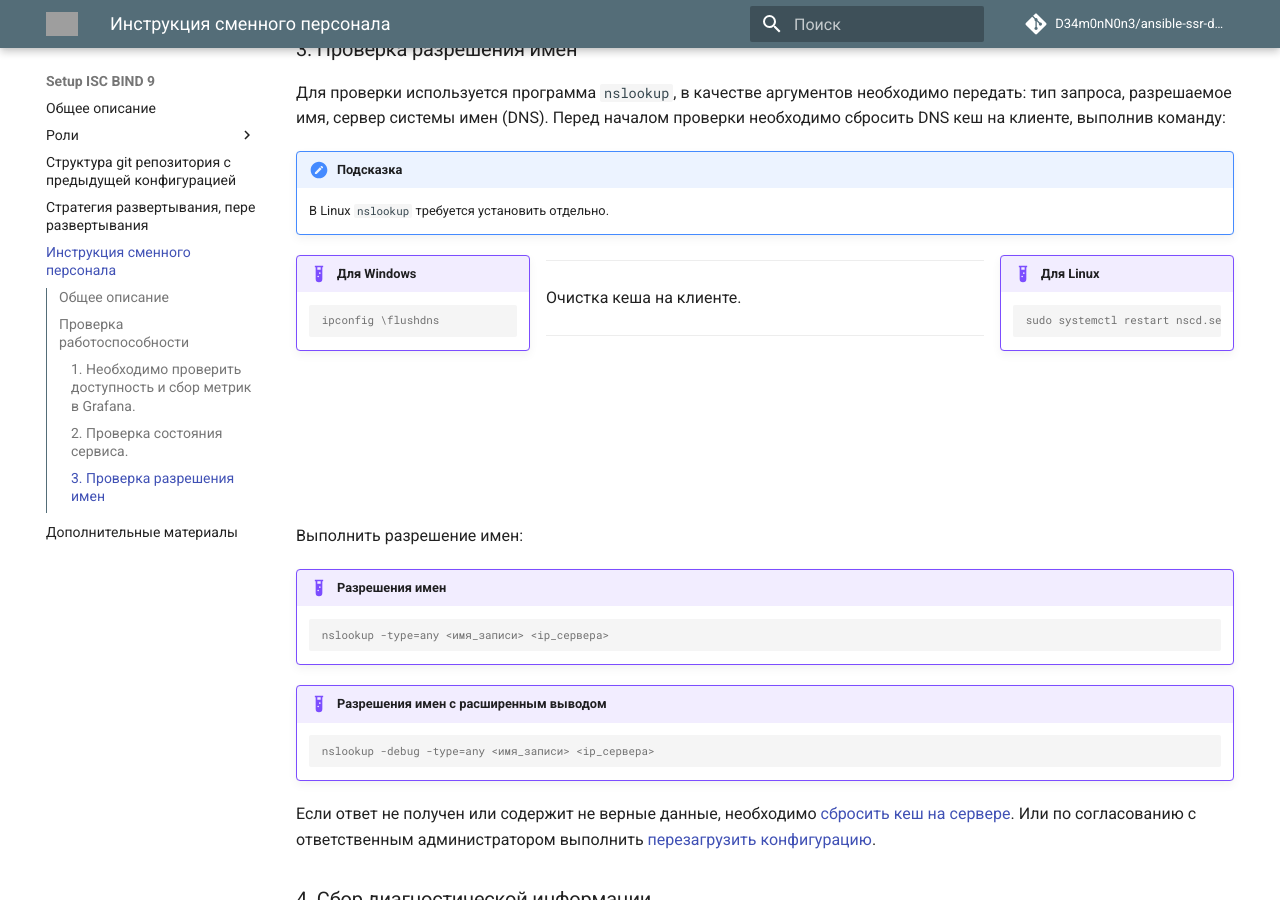
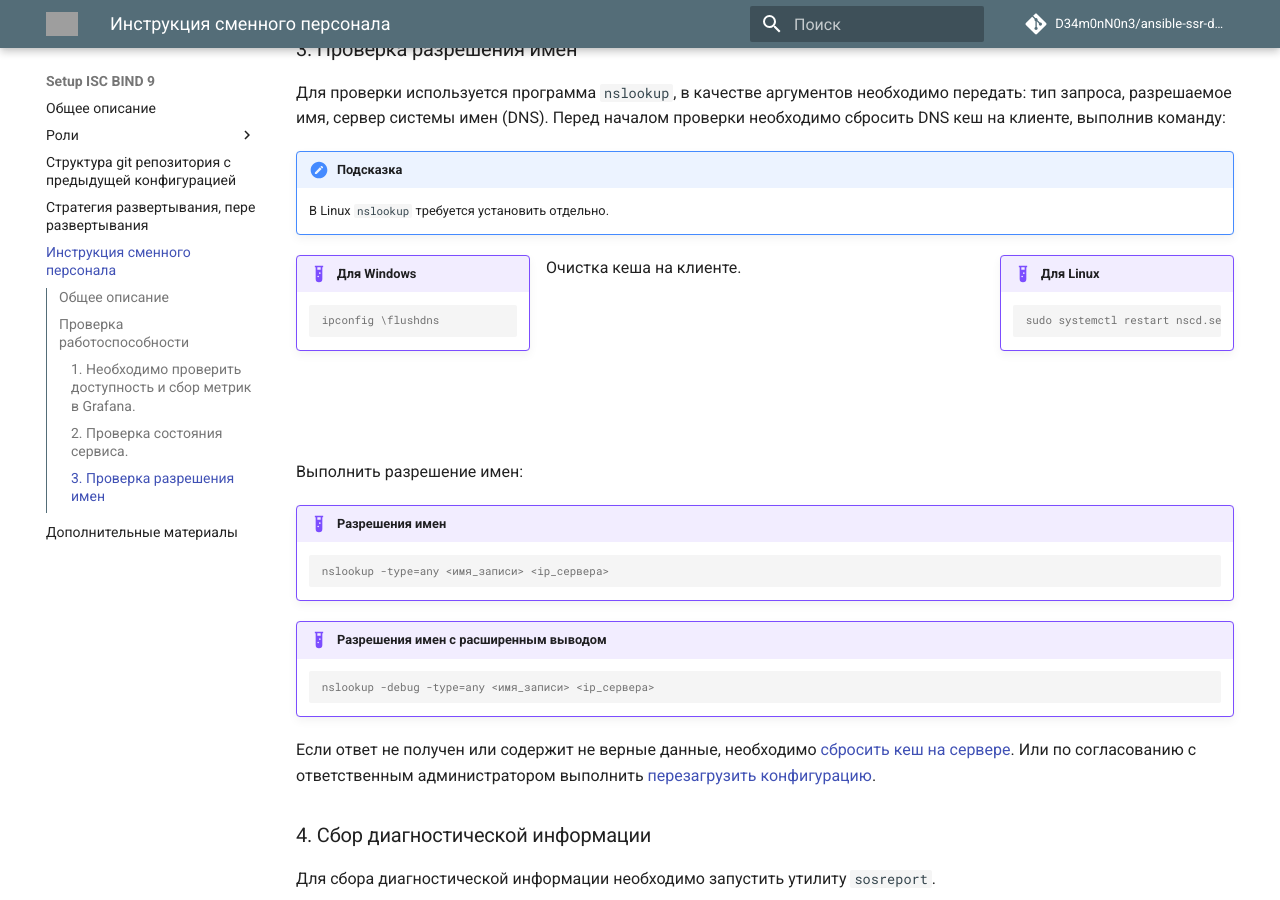
Before and after one commit to D34m0nN0n3/ansible-ssr-dns, an MkDocs documentation site: the page built from docs/attendants.md, in a window 1280 px wide and 900 px high, scrolled down 4593 px. Built offline with MkDocs 1.6.1 and Material for MkDocs 9.7.7, drawn with Linux system fonts in a browser that asks for light colours; a script that is not in the unit is left out; comment, search, counter and statistics services are not loaded; grey boxes are pictures that could not be loaded.

````diff
--- a/docs/attendants.md
+++ b/docs/attendants.md
@@ -57,10 +57,7 @@
     ``` console
     sudo systemctl restart nscd.service
     ```
-----
-  Очистка кеша на клиенте.
-
-----
+Очистка кеша на клиенте.
 #
 #
 Выполнить разрешение имен:
````
